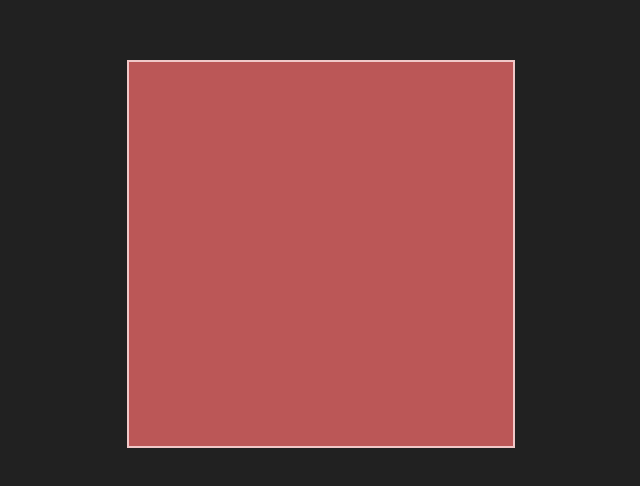
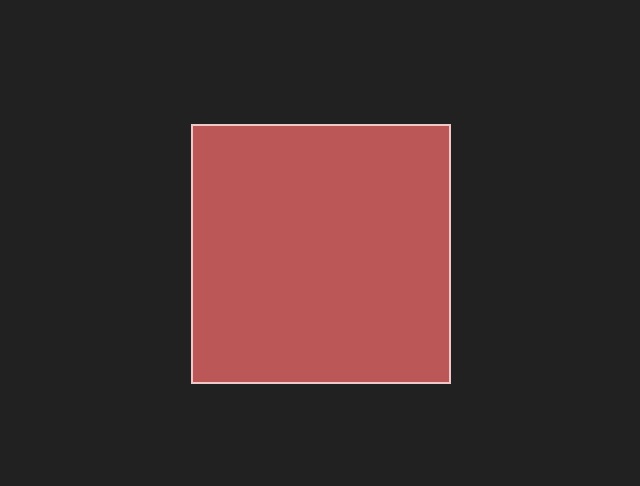
Before and after one commit to lightdiscord/css-cube-rotate, a plain HTML site: page index.html in a window 1280 px wide. Shown: the part 148-634 px from the top of the page, without its empty margins (321-961 px from the left). Drawn offline with Linux system fonts and the light colour scheme.

Commit message:
feat: reduce default cube size

```diff
--- a/stylesheet.css
+++ b/stylesheet.css
@@ -6,7 +6,7 @@
  */
 
 :root {
-    --size: 30vw;
+    --size: 20vw;
     --duration: 5s;
 }
 
```
